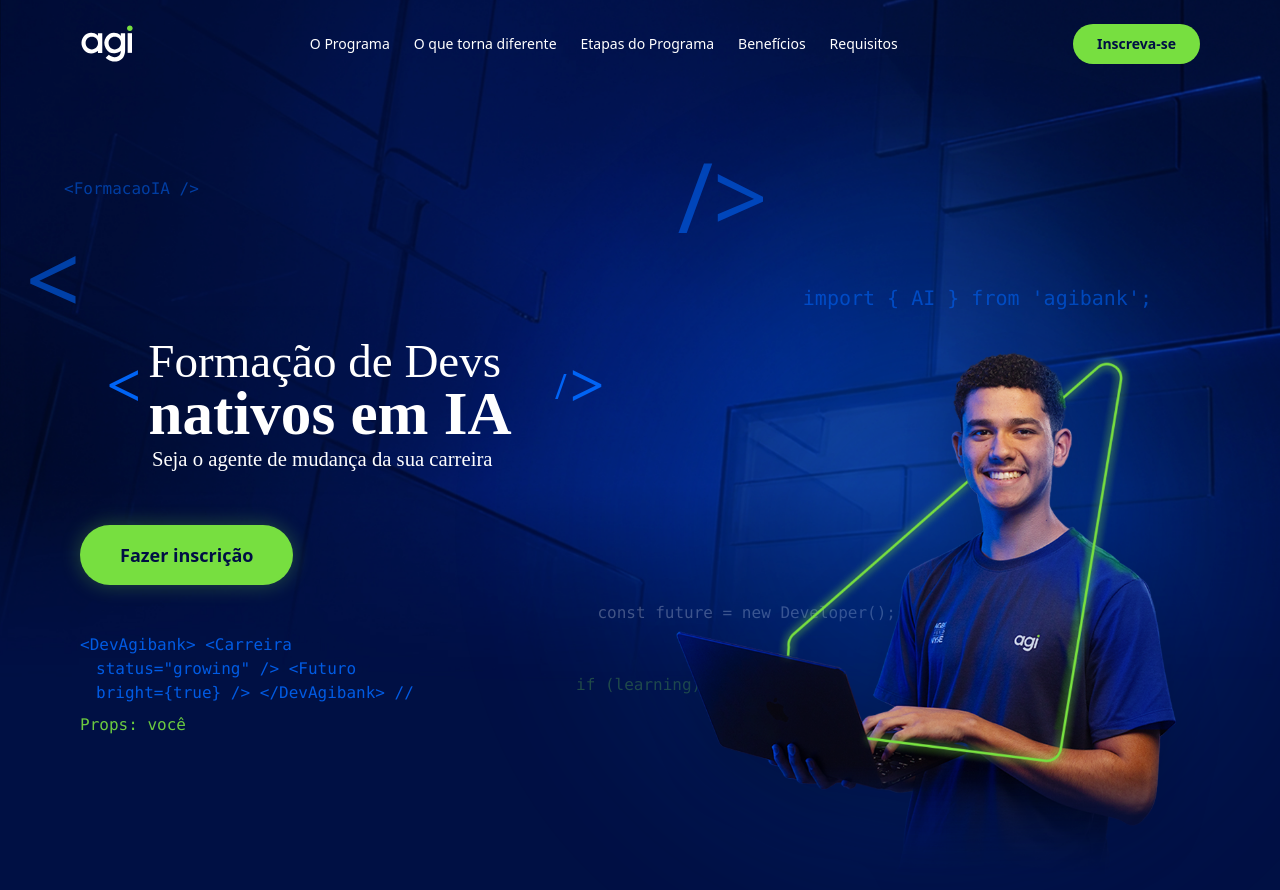
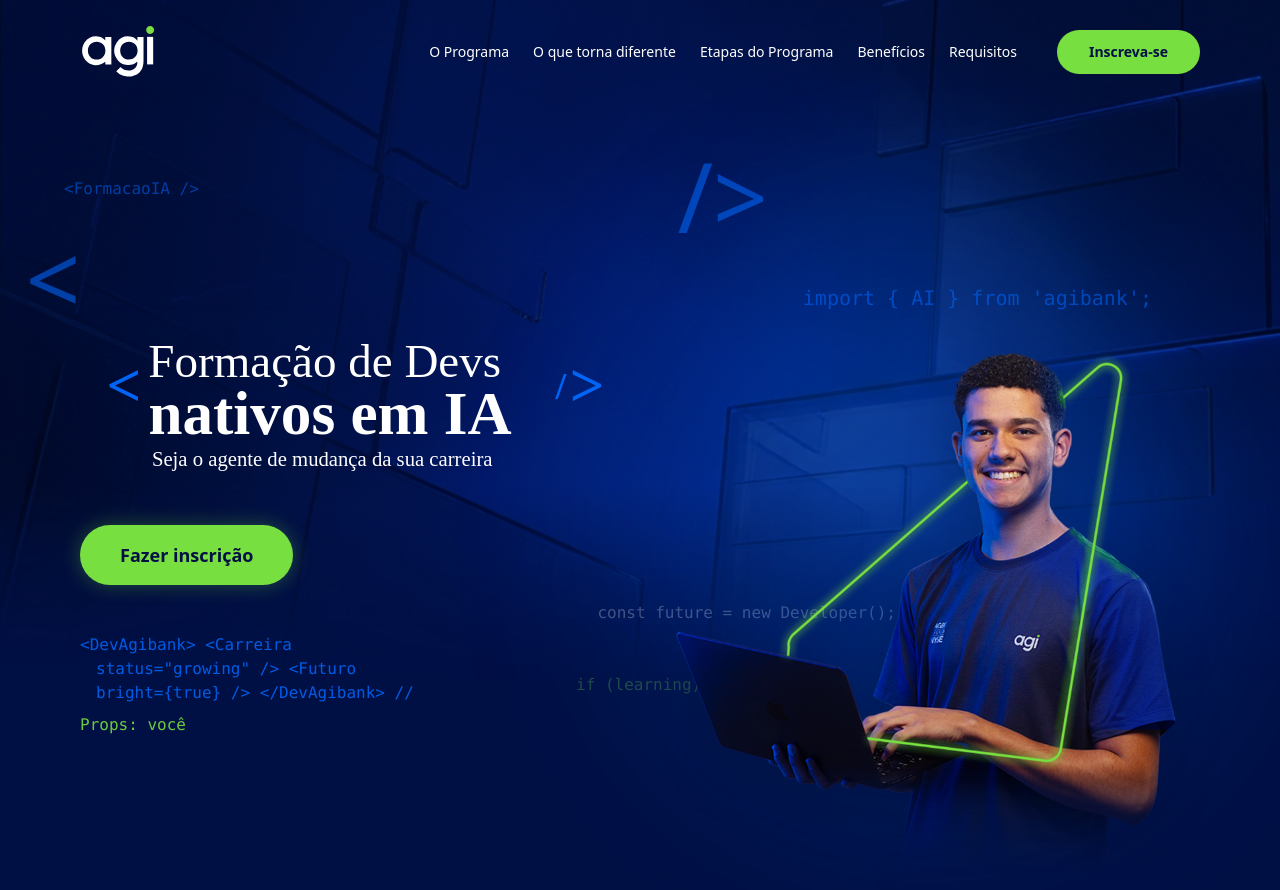
Before and after one commit to Uriel3coletivo/formacao-devs-ia, a Next.js app: page / in a window 1280 px wide. Shown: the top 890 px of the page. Built offline with nearby package versions, Linux system fonts and the light colour scheme.

Commit message:
Update Navigation.jsx

```diff
--- a/src/components/Navigation.jsx
+++ b/src/components/Navigation.jsx
@@ -5,23 +5,18 @@ export default function Navigation() {
   const [scrolled, setScrolled] = useState(false)
   const [menuOpen, setMenuOpen] = useState(false)
 
-  // Detecta o scroll para mudar a cor da barra
   useEffect(() => {
     const handleScroll = () => setScrolled(window.scrollY > 50)
     window.addEventListener('scroll', handleScroll)
     return () => window.removeEventListener('scroll', handleScroll)
   }, [])
 
-  // Função para deslizar suavemente até a seção
   const scrollTo = (id) => {
-    setMenuOpen(false) // Fecha o menu mobile se estiver aberto
+    setMenuOpen(false)
     const element = document.getElementById(id)
-    if (element) {
-      element.scrollIntoView({ behavior: 'smooth' })
-    }
+    if (element) element.scrollIntoView({ behavior: 'smooth' })
   }
 
-  // Lista de links exata do seu layout
   const menuItems = [
     { label: 'O Programa', id: 'programa' },
     { label: 'O que torna diferente', id: 'diferenciais' },
@@ -35,17 +30,18 @@ export default function Navigation() {
       <div className="container-custom relative">
         <div className="flex justify-between items-center">
 
-          {/* Logo Inteligente (Volta pro topo ao clicar) */}
+          {/* Logo Agi (Tamanho Aumentado) */}
           <div className="flex items-center cursor-pointer" onClick={() => window.scrollTo({ top: 0, behavior: 'smooth' })}>
             <img
               src={scrolled ? "/images/Logo-Agi.svg" : "/images/Logo-Agi-Branco.svg"}
               alt="Agibank"
-              className="h-8 md:h-10 transition-all duration-300"
+              className="h-10 md:h-14 transition-all duration-300"
             />
           </div>
 
-          {/* Links Centralizados (Desktop) */}
-          <div className="hidden xl:flex gap-6 text-sm font-medium">
+          {/* Agrupamento: Links + Botão (Tudo na Direita) */}
+          <div className="hidden xl:flex items-center gap-10">
+            <div className="flex gap-6 text-sm font-medium">
               {menuItems.map((item) => (
                 <button
                   key={item.id}
@@ -56,15 +52,12 @@ export default function Navigation() {
                 </button>
               ))}
             </div>
-
-          {/* Botão CTA Menu (Desktop) */}
-          <div className="hidden xl:block">
-            <button className="bg-[#77df40] text-[#000f44] px-6 py-2.5 rounded-full font-bold text-sm hover:bg-[#0064f5] hover:text-white transition-all transform hover:scale-105 active:scale-95">
+            <button className="bg-[#77df40] text-[#000f44] px-8 py-3 rounded-full font-bold text-sm hover:bg-[#0064f5] hover:text-white transition-all transform hover:scale-105 active:scale-95">
               Inscreva-se
             </button>
           </div>
 
-          {/* Botão Menu Mobile Hamburguer */}
+          {/* Menu Mobile */}
           <button onClick={() => setMenuOpen(!menuOpen)} className={`xl:hidden flex flex-col gap-1.5 p-2 ${scrolled ? 'text-[#000f44]' : 'text-white'}`}>
             <span className={`w-6 h-0.5 bg-current transition-all ${menuOpen ? 'rotate-45 translate-y-2' : ''}`} />
             <span className={`w-6 h-0.5 bg-current transition-all ${menuOpen ? 'opacity-0' : ''}`} />
@@ -73,22 +66,17 @@ export default function Navigation() {
 
         </div>
 
-        {/* Dropdown Menu Mobile */}
+        {/* Dropdown Mobile */}
         <div className={`xl:hidden absolute top-full left-0 w-full bg-white shadow-xl transition-all duration-300 overflow-hidden flex flex-col items-center ${menuOpen ? 'max-h-[400px] py-6' : 'max-h-0 py-0'}`}>
           {menuItems.map((item) => (
-            <button
-              key={item.id}
-              onClick={() => scrollTo(item.id)}
-              className="text-[#000f44] hover:text-[#0064f5] font-medium w-full text-center py-3"
-            >
+            <button key={item.id} onClick={() => scrollTo(item.id)} className="text-[#000f44] hover:text-[#0064f5] font-medium w-full text-center py-3">
               {item.label}
             </button>
           ))}
-          <button className="bg-[#77df40] text-[#000f44] px-8 py-3 rounded-full font-bold text-sm mt-4 hover:bg-[#0064f5] hover:text-white transition-colors">
+          <button className="bg-[#77df40] text-[#000f44] px-8 py-3 rounded-full font-bold text-sm mt-4">
             Inscreva-se
           </button>
         </div>
-
       </div>
     </nav>
   )
```
Lines whose indentation alone changed are shown as unchanged.
